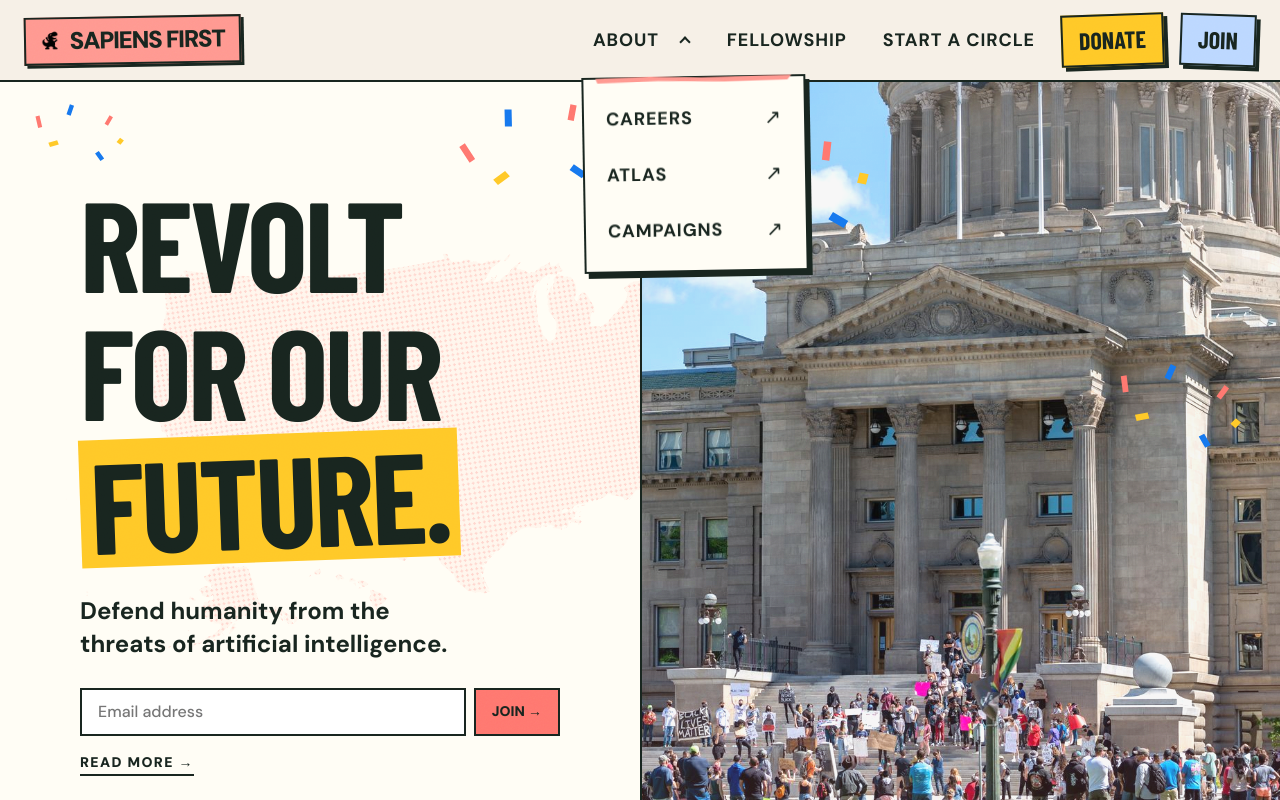
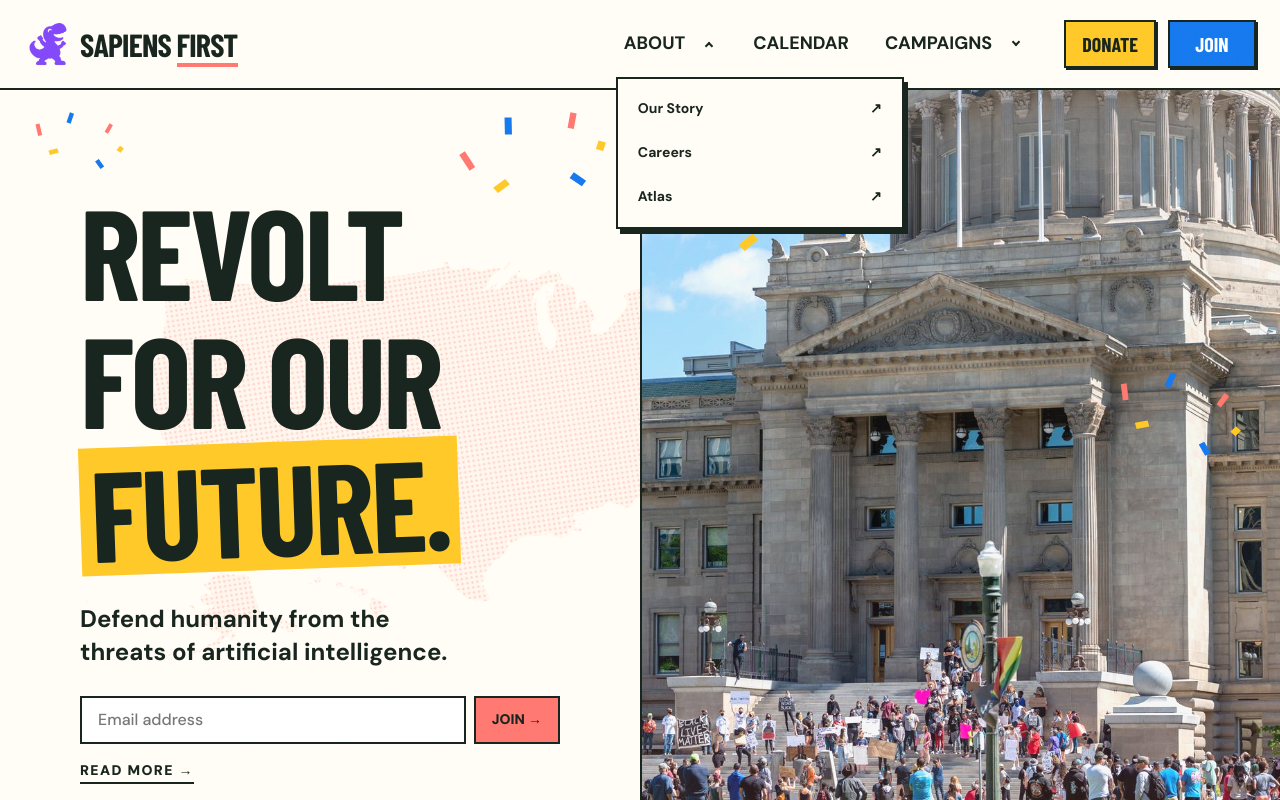
Before and after one commit to Sapiens-First/Website, a Next.js app: page / in a window 1280 px wide. Both pictures are taken after a click on the button 684 px from the left and 40 px from the top of the page. Shown: the top 800 px of the page. Built offline with nearby package versions, Linux system fonts and the light colour scheme; a web font is replaced by a local one.

Commit message:
Clarify navigation and document the approved preview workflow

```diff
--- a/components/SiteHeader.tsx
+++ b/components/SiteHeader.tsx
@@ -9,141 +9,156 @@ import { navigation } from "@/lib/site";
 import { cn } from "@/lib/cn";
 
 const navLink =
-  "relative isolate flex items-center px-2.5 py-3 font-body text-lg font-bold tracking-wider uppercase after:pointer-events-none after:absolute after:inset-x-2 after:bottom-2 after:-z-1 after:h-1.5 after:-rotate-2 after:bg-coral after:opacity-0 after:[clip-path:polygon(0_28%,19%_10%,42%_23%,66%_0,100%_18%,98%_76%,74%_90%,47%_72%,20%_100%,1%_79%)] after:content-[''] hover:after:opacity-75 focus-visible:after:opacity-75 aria-[current=page]:after:opacity-75 max-sm:col-span-2 max-sm:justify-center max-sm:px-1 max-sm:py-2 max-sm:text-center max-sm:text-sm";
+  "relative inline-flex min-h-12 items-center justify-center border-b-[3px] border-transparent px-2 py-2 font-body text-lg font-bold tracking-normal uppercase transition-colors hover:border-coral focus-visible:outline-2 focus-visible:outline-offset-2 focus-visible:outline-ink aria-[current=page]:border-coral motion-reduce:transition-none max-sm:px-1 max-sm:text-sm";
 const navCta =
-  "col-span-3 border-2 border-ink px-4 py-3 text-center font-display text-2xl leading-none font-extrabold uppercase shadow-[4px_4px_0_var(--color-ink)] transition-[transform,box-shadow] duration-150 hover:-translate-y-0.5 hover:rotate-0 hover:shadow-[6px_6px_0_var(--color-ink)] active:translate-x-[3px] active:translate-y-[3px] active:shadow-[1px_1px_0_var(--color-ink)] motion-reduce:transition-none motion-reduce:hover:translate-none motion-reduce:active:translate-none max-sm:px-2.5 max-sm:py-2.5 max-sm:text-xl max-sm:whitespace-nowrap";
+  "inline-flex min-h-12 min-w-22 items-center justify-center border-2 border-ink px-4 py-2.5 font-display text-xl leading-none font-extrabold uppercase shadow-[2px_2px_0_var(--color-ink)] transition-[background-color,color,transform,box-shadow] duration-150 hover:-translate-y-0.5 hover:shadow-[3px_4px_0_var(--color-ink)] active:translate-y-px active:shadow-none focus-visible:outline-2 focus-visible:outline-offset-4 focus-visible:outline-ink motion-reduce:transition-none motion-reduce:hover:translate-none motion-reduce:active:translate-none max-sm:min-w-0 max-sm:px-1.5";
 
 export default function SiteHeader() {
   const path = usePathname();
-  const [dropdownOpen, setDropdownOpen] = useState(false);
-  const dropdownRef = useRef<HTMLDivElement>(null);
+  const [openMenu, setOpenMenu] = useState<string | null>(null);
+  const navigationRef = useRef<HTMLDivElement>(null);
 
   useEffect(() => {
-    if (!dropdownOpen) return;
+    if (!openMenu) return;
     const close = (event: MouseEvent) => {
       if (
         event.target instanceof Node &&
-        !dropdownRef.current?.contains(event.target)
+        !navigationRef.current?.contains(event.target)
       )
-        setDropdownOpen(false);
+        setOpenMenu(null);
     };
     document.addEventListener("click", close);
     return () => document.removeEventListener("click", close);
-  }, [dropdownOpen]);
+  }, [openMenu]);
 
   return (
     <header
       data-site-header
-      className="sticky top-0 z-50 border-b-2 border-ink bg-[rgba(246,240,231,0.96)] backdrop-blur-[8px] max-sm:relative"
+      className="sticky top-0 z-50 border-b-2 border-ink bg-paper/96 backdrop-blur-[8px] max-sm:relative"
     >
       <Container>
-        <nav className="grid min-h-20 grid-cols-[auto_1fr] items-center gap-7 max-lg:min-h-16 max-lg:grid-cols-1 max-lg:gap-2 max-lg:py-2.5">
+        <nav
+          aria-label="Main navigation"
+          className="grid min-h-22 grid-cols-[auto_1fr_auto] items-center gap-8 py-3 max-lg:grid-cols-[1fr_auto] max-lg:gap-x-3 max-lg:gap-y-1 max-sm:gap-x-2 max-sm:py-2.5"
+        >
           <Link
-            className="inline-flex w-max -rotate-1 items-center gap-2.5 border-2 border-ink bg-[color-mix(in_srgb,var(--color-coral)_75%,var(--color-paper))] px-3.5 py-2.5 font-body text-2xl leading-none font-black tracking-tighter whitespace-nowrap uppercase shadow-[3px_3px_0_var(--color-ink)] focus-visible:outline-2 focus-visible:outline-offset-4 focus-visible:outline-ink max-sm:gap-2 max-sm:px-2.5 max-sm:py-2 max-sm:text-xl"
+            className="inline-flex w-max items-center gap-2 focus-visible:outline-2 focus-visible:outline-offset-4 focus-visible:outline-ink max-sm:gap-0.5"
             href="/"
+            aria-label="Sapiens First home"
           >
             <Image
-              className="block size-[0.82em] shrink-0 -translate-y-[0.035em] brightness-0"
-              src="/favicons/android-chrome-192x192.png"
+              className="block size-12 shrink-0 max-sm:size-9"
+              src="/assets/brand/dinosaur-purple.png"
               alt=""
-              width={30}
-              height={30}
+              width={48}
+              height={48}
+              priority
             />
-            <span className="block">Sapiens First</span>
+            <span className="font-display text-[32px] leading-none font-extrabold tracking-tight whitespace-nowrap uppercase max-sm:text-xl">
+              Sapiens <span className="border-b-4 border-coral">First</span>
+            </span>
           </Link>
-          <div className="flex items-center gap-4 justify-self-end max-lg:w-full max-lg:justify-between max-lg:gap-1 max-sm:relative max-sm:grid max-sm:grid-cols-6 max-sm:gap-x-2 max-sm:gap-y-2.5 max-sm:p-1 [&_a:focus-visible]:outline-2 [&_a:focus-visible]:outline-offset-4 [&_a:focus-visible]:outline-ink">
+          <div
+            className="flex items-center gap-5 justify-self-end max-lg:col-span-2 max-lg:row-start-2 max-lg:w-full max-lg:justify-between max-sm:gap-2"
+            ref={navigationRef}
+          >
             {navigation.map((item) => {
               const active =
                 path === item.href ||
-                (item.href === "/about" &&
-                  (path.startsWith("/careers") || path === "/atlas"));
-              if ("children" in item)
+                path.startsWith(`${item.href}/`) ||
+                ("children" in item &&
+                  item.children.some(
+                    (child) =>
+                      path === child.href || path.startsWith(`${child.href}/`),
+                  ));
+              if (!("children" in item))
+                return (
+                  <Link
+                    className={navLink}
+                    aria-current={active ? "page" : undefined}
+                    href={item.href}
+                    key={item.href}
+                    onClick={() => setOpenMenu(null)}
+                  >
+                    {item.label}
+                  </Link>
+                );
+              const expanded = openMenu === item.href;
+              const menuId = `nav-${item.label.toLowerCase()}-children`;
               return (
                 <div
-                    className="relative flex items-center max-sm:static max-sm:col-span-2 max-sm:justify-center"
-                    ref={dropdownRef}
+                  className="relative flex items-center"
                   key={item.href}
                   onKeyDown={(event) => {
-                      if (event.key === "Escape") setDropdownOpen(false);
+                    if (event.key === "Escape" && expanded) {
+                      setOpenMenu(null);
+                      event.currentTarget.querySelector("button")?.focus();
+                    }
                   }}
                   onBlur={(event) => {
                     if (!event.currentTarget.contains(event.relatedTarget))
-                        setDropdownOpen(false);
+                      setOpenMenu(null);
                   }}
                 >
                   <Link
                     className={navLink}
                     aria-current={active ? "page" : undefined}
                     href={item.href}
-                      onClick={() => setDropdownOpen(false)}
+                    onClick={() => setOpenMenu(null)}
                   >
                     {item.label}
                   </Link>
                   <button
-                      className={cn(
-                        "group",
-                        "grid min-h-11 min-w-8 cursor-pointer place-items-center border-0 bg-transparent text-ink hover:text-coral-dark focus-visible:outline-2 focus-visible:outline-offset-2 focus-visible:outline-ink",
-                      )}
+                    className="group grid min-h-12 min-w-8 cursor-pointer place-items-center border-0 bg-transparent text-ink hover:bg-brand-blue-soft focus-visible:outline-2 focus-visible:outline-offset-2 focus-visible:outline-ink max-sm:min-w-7"
                     type="button"
-                      aria-label={`${item.label} submenu`}
-                      aria-expanded={dropdownOpen}
-                      aria-controls="nav-about-children"
-                      onClick={() => setDropdownOpen(!dropdownOpen)}
+                    aria-label={`${item.label} menu`}
+                    aria-expanded={expanded}
+                    aria-controls={menuId}
+                    onClick={() => setOpenMenu(expanded ? null : item.href)}
                   >
                     <span
-                        className="size-2 -translate-y-0.5 rotate-45 border-r-2 border-b-2 border-current group-aria-expanded:translate-y-0.5 group-aria-expanded:rotate-225"
+                      className="size-1.5 -translate-y-0.5 rotate-45 border-r-2 border-b-2 border-current group-aria-expanded:translate-y-0.5 group-aria-expanded:rotate-225"
                       aria-hidden="true"
                     />
                   </button>
                   <div
-                      className="absolute top-[calc(100%+10px)] left-0 z-5 w-56 -rotate-1 border-2 border-ink bg-paper p-3 shadow-[4px_5px_0_var(--color-ink)] before:absolute before:inset-x-3 before:-top-0.5 before:h-1.5 before:bg-[color-mix(in_srgb,var(--color-coral)_75%,var(--color-paper))] before:content-[''] before:[clip-path:polygon(0_20%,28%_0,54%_24%,100%_5%,98%_85%,66%_100%,32%_76%,1%_100%)] max-sm:top-[calc(100%+14px)] max-sm:left-1 max-sm:w-60 max-sm:max-w-full"
-                      id="nav-about-children"
-                      hidden={!dropdownOpen}
+                    className={cn(
+                      "absolute top-[calc(100%+9px)] z-5 w-72 border-2 border-ink bg-paper p-2 shadow-[4px_5px_0_var(--color-ink)] max-sm:w-64",
+                      item.href === "/campaigns" ? "right-0" : "left-0",
+                    )}
+                    id={menuId}
+                    hidden={!expanded}
                   >
                     {item.children.map((child) => (
                       <Link
-                          className={cn(
-                            "group",
-                            "flex items-center justify-between gap-6 px-2.5 py-3.5 font-body text-lg leading-snug font-bold tracking-wider uppercase focus-visible:outline-offset-0!",
-                          )}
+                        className="flex min-h-11 items-center justify-between gap-4 px-3 py-3 font-body text-sm leading-snug font-bold hover:bg-brand-blue-soft focus-visible:outline-2 focus-visible:outline-offset-0 focus-visible:outline-ink aria-[current=page]:bg-brand-blue-soft"
                         href={child.href}
                         key={child.href}
-                          onClick={() => setDropdownOpen(false)}
+                        aria-current={path === child.href ? "page" : undefined}
+                        onClick={() => setOpenMenu(null)}
                       >
-                          <span className="relative isolate after:pointer-events-none after:absolute after:inset-x-0 after:-bottom-0.5 after:-z-1 after:h-1.5 after:-rotate-2 after:bg-coral after:opacity-0 after:content-[''] after:[clip-path:polygon(0_28%,19%_10%,42%_23%,66%_0,100%_18%,98%_76%,74%_90%,47%_72%,20%_100%,1%_79%)] group-hover:after:opacity-75 group-focus-visible:after:opacity-75">
-                            {child.label}
-                          </span>
-                          <span
-                            className="font-body text-xl font-medium"
-                            aria-hidden="true"
-                          >
-                            ↗
-                          </span>
+                        <span>{child.label}</span>
+                        <span aria-hidden="true">↗</span>
                       </Link>
                     ))}
                   </div>
                 </div>
               );
-              return (
+            })}
+          </div>
+          <div className="flex items-center gap-3 max-lg:col-start-2 max-lg:row-start-1 max-sm:gap-1.5">
             <Link
-                  className={navLink}
-                  aria-current={active ? "page" : undefined}
-                  href={item.href}
-                  key={item.href}
-                >
-                  {item.label}
-                </Link>
-              );
-            })}
-            <Link
-              className={cn(navCta, "-rotate-2 bg-brand-yellow")}
+              className={cn(navCta, "bg-brand-yellow hover:bg-soft")}
               href="/donate"
               aria-current={path === "/donate" ? "page" : undefined}
             >
               Donate
             </Link>
             <Link
-              className={cn(navCta, "rotate-2 bg-[#bcd8ff]")}
+              className={cn(
+                navCta,
+                "bg-brand-blue text-white hover:bg-brand-blue-dark",
+              )}
               href="/join"
               aria-current={path === "/join" ? "page" : undefined}
             >
--- a/components/atlas/AtlasExplorer.tsx
+++ b/components/atlas/AtlasExplorer.tsx
@@ -174,10 +174,10 @@ export default function AtlasExplorer({
         className="relative z-2 mx-auto w-full max-w-7xl border-b-2 border-ink px-3 pb-16 max-sm:scroll-mt-20 sm:px-6"
         aria-labelledby="view-title"
       >
-        <div className="sticky top-20 z-20 mb-1 flex flex-wrap items-center gap-2.5 border-b border-solid border-b-line bg-paper/96 px-0 py-3.5 backdrop-blur-[6px] max-lg:top-16 max-md:static max-md:backdrop-blur-none max-sm:flex-col max-sm:items-stretch">
+        <div className="sticky top-24 z-20 mb-1 flex flex-wrap items-center gap-2.5 border-b border-solid border-b-line bg-paper/96 px-0 py-3.5 backdrop-blur-[6px] max-lg:top-32 max-md:static max-md:backdrop-blur-none max-sm:flex-col max-sm:items-stretch">
           <div
             className={
-              'inline-flex shrink-0 items-center gap-0.5 rounded-lg border border-solid border-line bg-surface p-0.5 max-md:justify-between [&_button]:cursor-pointer [&_button]:rounded-sm [&_button]:border-0 [&_button]:bg-transparent [&_button]:px-3 [&_button]:py-1.5 [&_button]:font-body [&_button]:text-xs [&_button]:font-semibold [&_button]:text-ink [&_button]:[font:inherit] [&_button]:[transition:background-color_0.15s_ease,_color_0.15s_ease] max-md:[&_button]:flex-1 max-md:[&_button]:px-2.5 max-md:[&_button]:py-2 max-md:[&_button]:text-center [&_button:hover]:text-ink [&_button:hover]:[background:color-mix(in_srgb,_var(--color-ink)_6%,_transparent)] [&_button[aria-pressed="true"]]:bg-white [&_button[aria-pressed="true"]]:font-bold [&_button[aria-pressed="true"]]:text-ink [&_button[aria-pressed="true"]]:[box-shadow:0_1px_2px_rgba(17,_17,_17,_0.12)]'
+              'inline-flex shrink-0 items-center gap-0.5 rounded-lg border border-solid border-line bg-surface p-0.5 max-md:justify-between [&_button]:cursor-pointer [&_button]:rounded-sm [&_button]:border-0 [&_button]:bg-transparent [&_button]:px-3 [&_button]:py-1.5 [&_button]:font-body [&_button]:text-xs [&_button]:font-semibold [&_button]:text-ink [&_button]:[font:inherit] [&_button]:[transition:background-color_0.15s_ease,_color_0.15s_ease] max-md:[&_button]:flex-1 max-md:[&_button]:px-2.5 max-md:[&_button]:py-2 max-md:[&_button]:text-center [&_button:hover]:text-ink [&_button:hover]:[background:color-mix(in_srgb,_var(--color-ink)_6%,_transparent)] [&_button[aria-pressed="true"]]:bg-white [&_button[aria-pressed="true"]]:font-bold [&_button[aria-pressed="true"]]:text-ink [&_button[aria-pressed="true"]]:[box-shadow:0_1px_2px_rgba(24,_37,_31,_0.12)]'
             }
             role="group"
             aria-label="Atlas view"
@@ -255,7 +255,7 @@ export default function AtlasExplorer({
           {view !== "people" && (
             <div
               className={
-                'ml-auto inline-flex shrink-0 items-center gap-0.5 rounded-lg border border-solid border-line bg-surface p-0.5 max-md:justify-between max-sm:ml-0 [&_button]:cursor-pointer [&_button]:rounded-sm [&_button]:border-0 [&_button]:bg-transparent [&_button]:px-3 [&_button]:py-1.5 [&_button]:font-body [&_button]:text-xs [&_button]:font-semibold [&_button]:text-ink [&_button]:[font:inherit] [&_button]:[transition:background-color_0.15s_ease,_color_0.15s_ease] max-md:[&_button]:flex-1 max-md:[&_button]:text-center [&_button:hover]:text-ink [&_button:hover]:[background:color-mix(in_srgb,_var(--color-ink)_6%,_transparent)] [&_button[aria-pressed="true"]]:bg-white [&_button[aria-pressed="true"]]:font-bold [&_button[aria-pressed="true"]]:text-ink [&_button[aria-pressed="true"]]:[box-shadow:0_1px_2px_rgba(17,_17,_17,_0.12)]'
+                'ml-auto inline-flex shrink-0 items-center gap-0.5 rounded-lg border border-solid border-line bg-surface p-0.5 max-md:justify-between max-sm:ml-0 [&_button]:cursor-pointer [&_button]:rounded-sm [&_button]:border-0 [&_button]:bg-transparent [&_button]:px-3 [&_button]:py-1.5 [&_button]:font-body [&_button]:text-xs [&_button]:font-semibold [&_button]:text-ink [&_button]:[font:inherit] [&_button]:[transition:background-color_0.15s_ease,_color_0.15s_ease] max-md:[&_button]:flex-1 max-md:[&_button]:text-center [&_button:hover]:text-ink [&_button:hover]:[background:color-mix(in_srgb,_var(--color-ink)_6%,_transparent)] [&_button[aria-pressed="true"]]:bg-white [&_button[aria-pressed="true"]]:font-bold [&_button[aria-pressed="true"]]:text-ink [&_button[aria-pressed="true"]]:[box-shadow:0_1px_2px_rgba(24,_37,_31,_0.12)]'
               }
               role="group"
               aria-label="Display"
--- a/lib/site.ts
+++ b/lib/site.ts
@@ -14,13 +14,22 @@ export const navigation = [
     label: "About",
     href: "/about",
     children: [
+      { label: "Our Story", href: "/about" },
       { label: "Careers", href: "/careers" },
       { label: "Atlas", href: "/atlas" },
-      { label: "Campaigns", href: "/campaigns" },
     ],
   },
-  { label: "Fellowship", href: "/fellowship" },
-  { label: "Start a Circle", href: "/circle" },
+  { label: "Calendar", href: "/calendar" },
+  {
+    label: "Campaigns",
+    href: "/campaigns",
+    children: [
+      { label: "Freeze AI", href: "/campaigns/freeze-ai" },
+      { label: "Stop 1984", href: "/campaigns/stop-1984" },
+      { label: "No Killer Robots", href: "/campaigns/no-killer-robots" },
+      { label: "Citizens’ Dividend", href: "/campaigns/citizens-dividend" },
+    ],
+  },
 ] as const;
 
 export const footerGroups = [
```
Also changed, not shown: 3 other files (tests, documents, lock files or other folders). Lines whose indentation alone changed are shown as unchanged.
